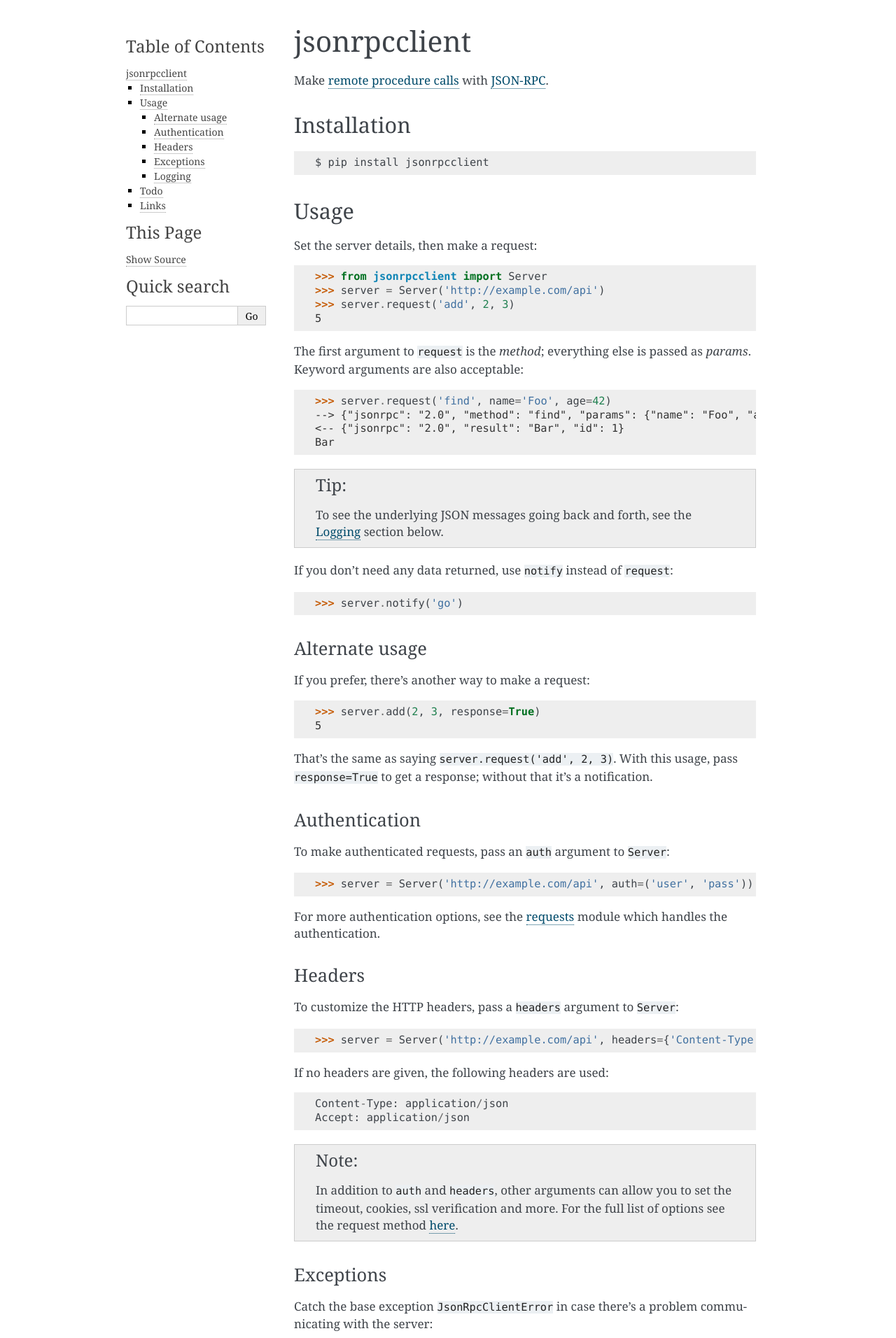
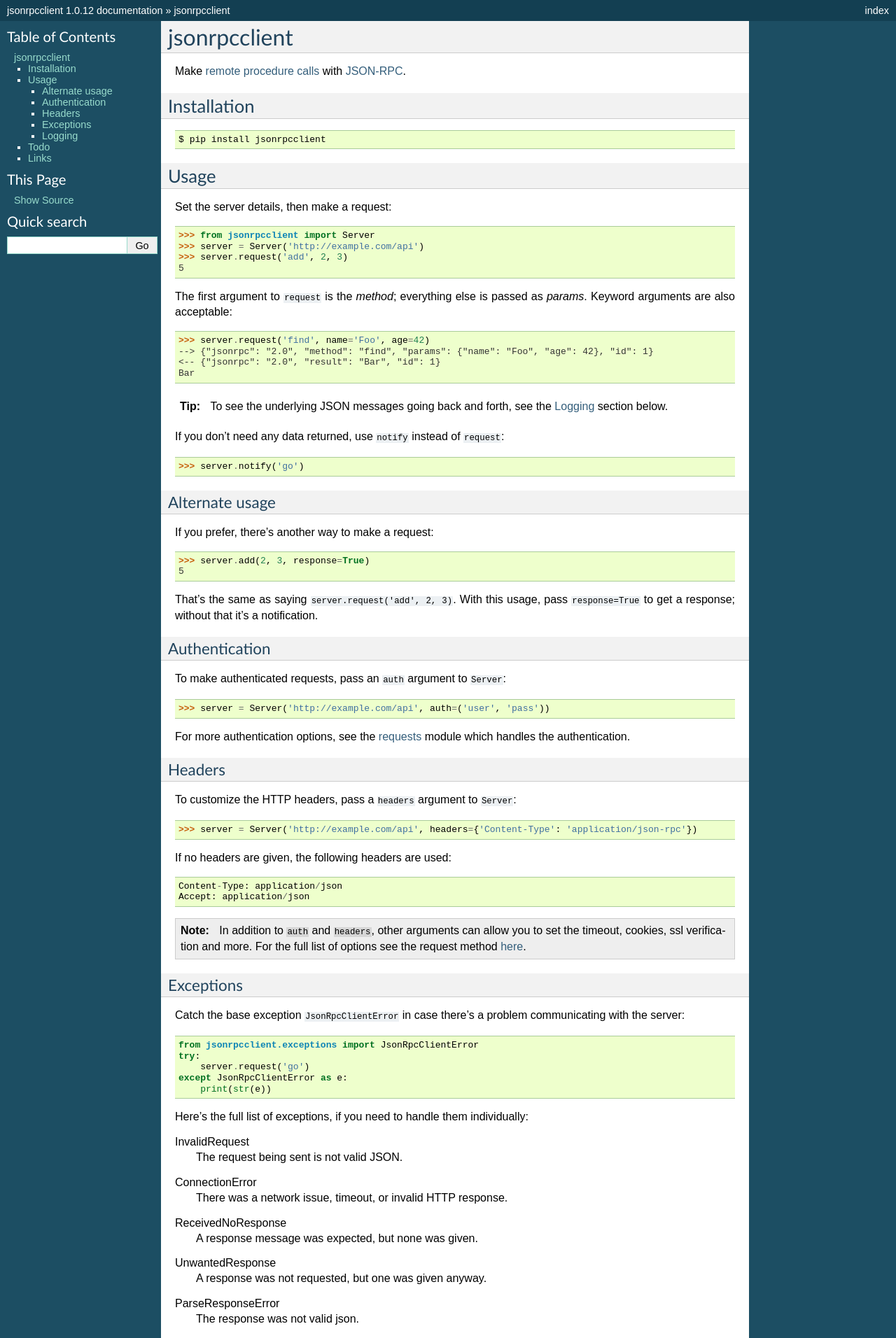
Before and after one commit to explodinglabs/jsonrpcclient, a Sphinx documentation site: the page built from doc/index.rst, in a window 1280 px wide. Shown: the top 1912 px of the page at 70% size. Built offline with Sphinx 7.4.7, drawn with Linux system fonts in a browser that asks for light colours; some of the changed text lies outside the part shown.

Commit message:
Trying "default" theme.

```diff
--- a/doc/conf.py
+++ b/doc/conf.py
@@ -45,7 +45,7 @@ master_doc = 'index'
 
 # General information about the project.
 project = 'jsonrpcclient'
-copyright = '2014, Beau Barker'
+copyright = '2015, Beau Barker'
 
 # The version info for the project you're documenting, acts as replacement for
 # |version| and |release|, also used in various other places throughout the
@@ -99,7 +99,7 @@ pygments_style = 'sphinx'
 
 # The theme to use for HTML and HTML Help pages.  See the documentation for
 # a list of builtin themes.
-html_theme = 'alabaster'
+html_theme = 'default'
 
 # Theme options are theme-specific and customize the look and feel of a theme
 # further.  For a list of options available for each theme, see the
```
